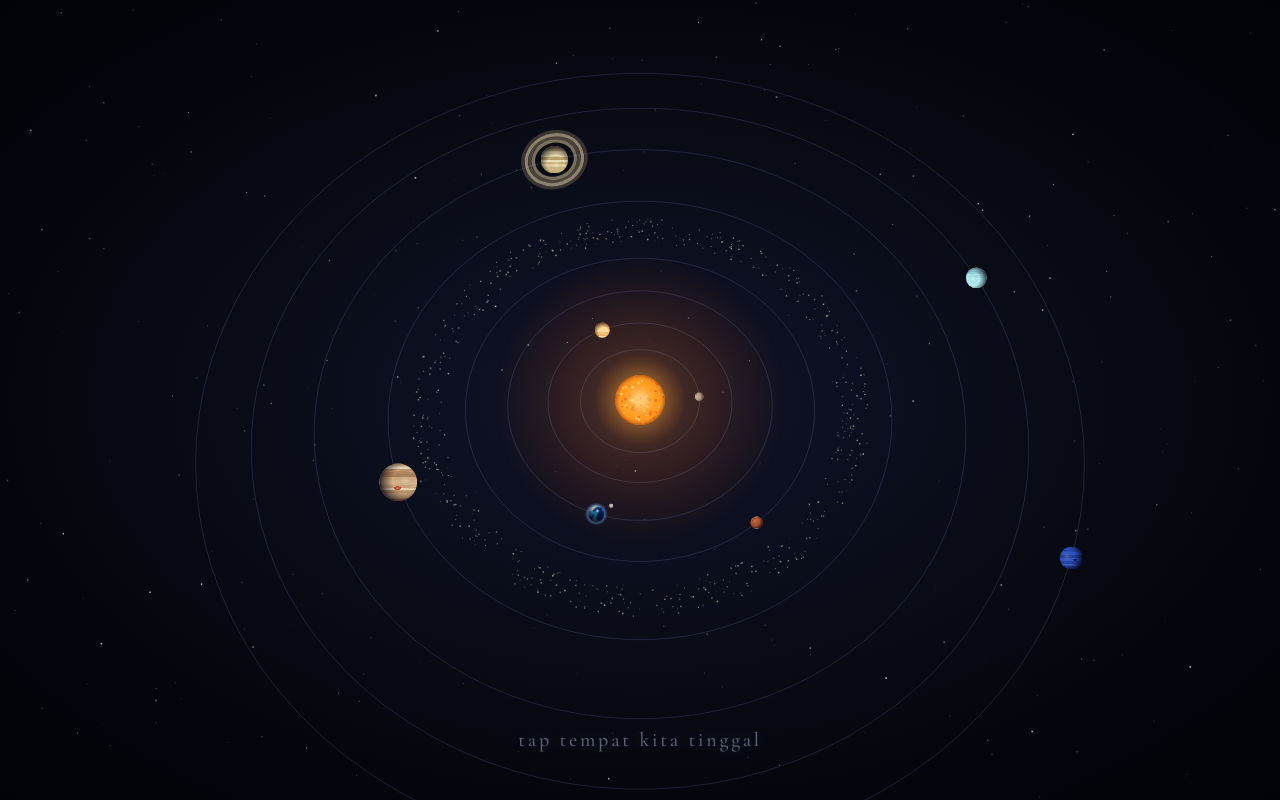
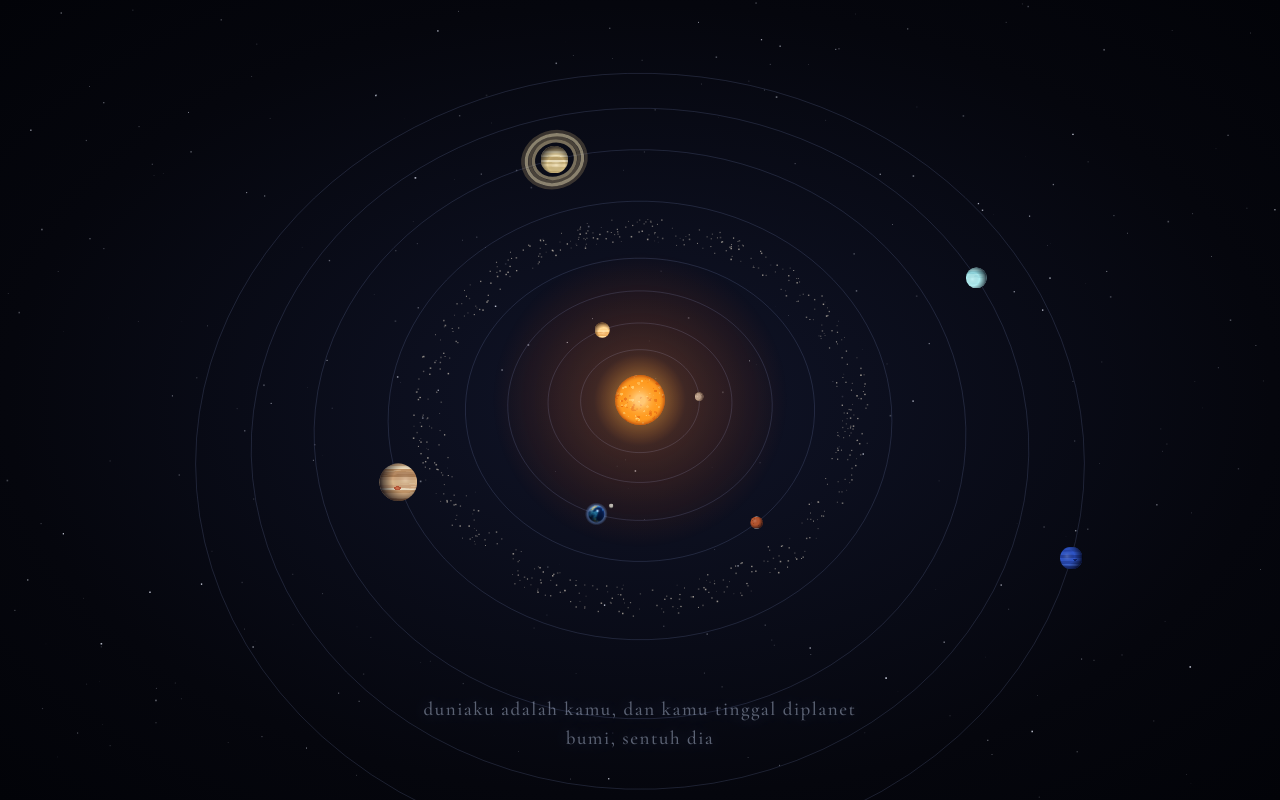
Before and after one commit to raktamosa/unlock-memories, a plain HTML site: page unlock memories/index.html in a window 1280 px wide. Drawn offline with nearby package versions, Linux system fonts and the light colour scheme; animation ran at ten frames a second.

Commit message:
Add files via upload

```diff
--- a/unlock memories/index.html
+++ b/unlock memories/index.html
@@ -17,7 +17,7 @@
 
 <section class="page" id="pageSolar">
   <canvas id="solar" aria-hidden="true"></canvas>
-  <p class="solar-hint" id="solarHint">tap tempat kita tinggal</p>
+  <p class="solar-hint" id="solarHint">duniaku adalah kamu, dan kamu tinggal diplanet bumi, sentuh dia</p>
 </section>
 
 <section class="page hidden" id="pageLock" aria-hidden="true" style="--bg:url('bg.jpg')">
@@ -28,7 +28,7 @@
   </div>
 
   <form class="lock-panel" id="lockForm" autocomplete="off" novalidate>
-    <h1 class="lock-title">bulan meng-orbit bumi<br>dan aku meng-orbit untuk...</h1>
+    <h1 class="lock-title">bulan mengorbit bumi<br>dan aku mengorbit untuk...</h1>
     <input class="date-input" id="dateInput" type="text" maxlength="24"
            placeholder="masukan nama-mu" aria-label="masukan nama-mu">
     <button class="btn-unlock" id="btnUnlock" type="submit">UNLOCK MEMORIES</button>
--- a/unlock memories/style.css
+++ b/unlock memories/style.css
@@ -58,8 +58,9 @@ button{font:inherit;color:inherit;cursor:pointer;border:0;background:none}
 .solar-hint{
   position:absolute;left:50%;bottom:max(6vh,env(safe-area-inset-bottom));
   transform:translateX(-50%);
-  font-family:var(--font-title);font-size:clamp(15px,4vw,20px);
-  letter-spacing:.14em;color:var(--gold-l);white-space:nowrap;
+  width:min(88vw,460px);text-align:center;line-height:1.5;
+  font-family:var(--font-title);font-size:clamp(14px,3.8vw,19px);
+  letter-spacing:.08em;color:var(--gold-l);
   text-shadow:0 0 14px rgba(143,176,255,.55);
   pointer-events:none;user-select:none;-webkit-user-select:none;
   opacity:0;animation:hintIn 1.2s 2.4s ease forwards, hintPulse 3.2s 3.6s ease-in-out infinite;
```
